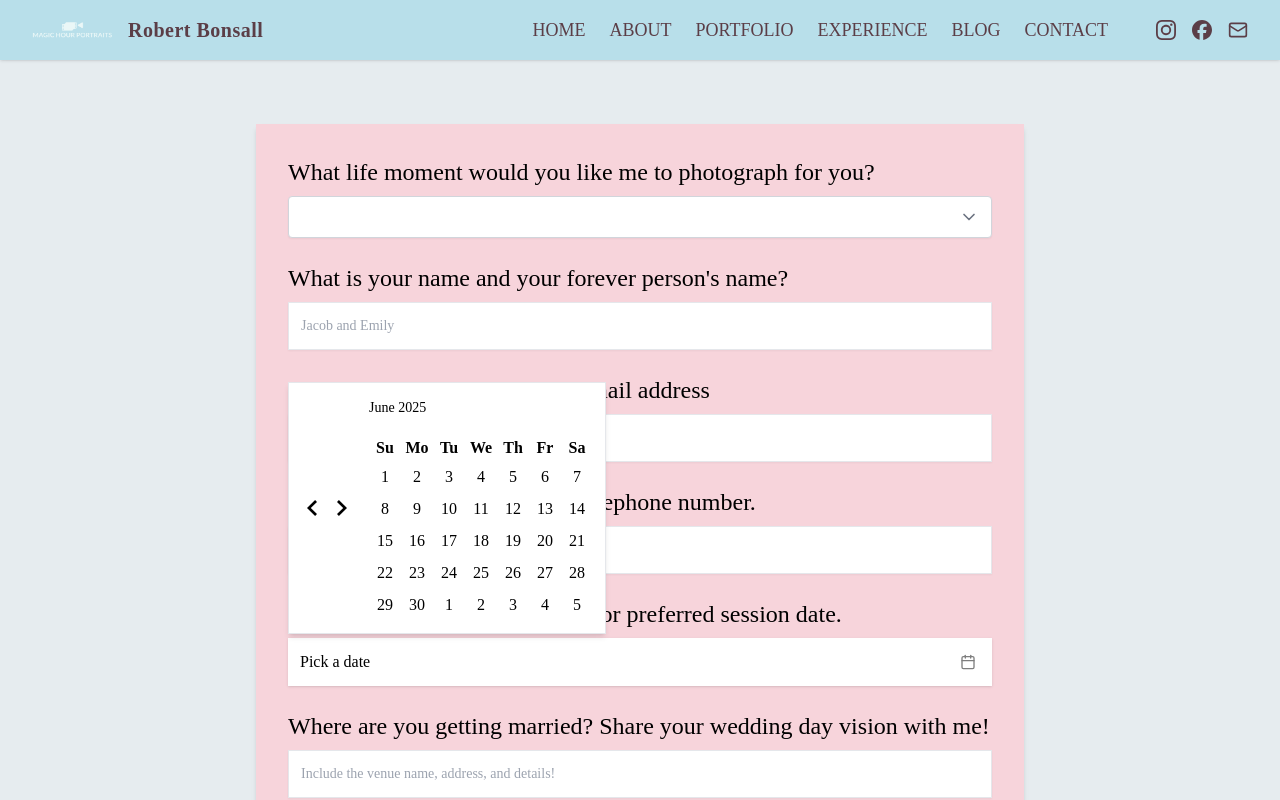
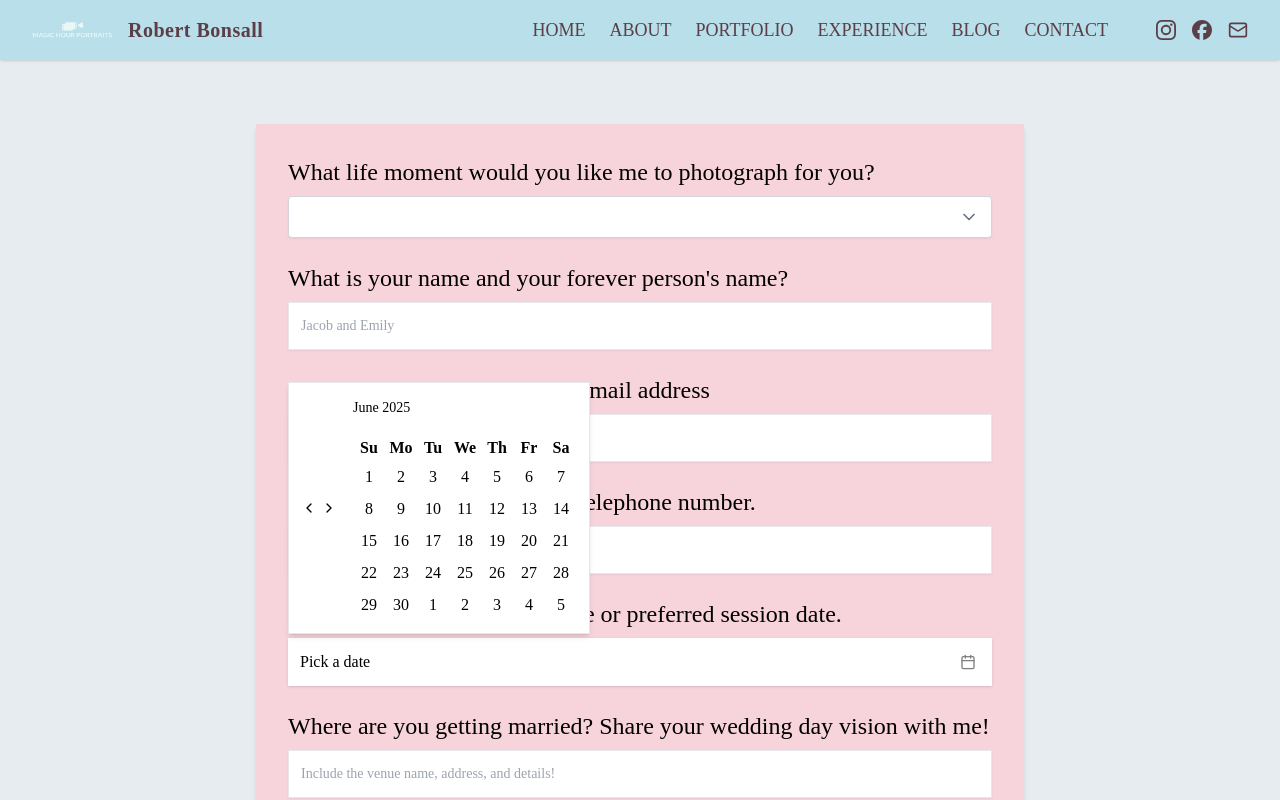
Before and after one commit to ethanbonsall/Magic-Hour-Portraits, a Next.js app in the folder web/: page /contact in a window 1280 px wide. Both pictures are taken after a click on the button "Pick a date". Shown: the top 800 px of the page. Built offline with nearby package versions, Linux system fonts and the light colour scheme.

Commit message:
Security fix

```diff
--- a/web/components/ui/calendar.tsx
+++ b/web/components/ui/calendar.tsx
@@ -59,12 +59,24 @@ function Calendar({
         ...classNames,
       }}
       components={{
-        IconLeft: ({ className, ...props }) => (
-          <ChevronLeft className={cn("h-4 w-4", className)} {...props} />
-        ),
-        IconRight: ({ className, ...props }) => (
-          <ChevronRight className={cn("h-4 w-4", className)} {...props} />
-        ),
+        Chevron: ({
+          orientation,
+          className,
+          ...props
+        }: {
+          orientation?: "left" | "right" | "up" | "down";
+          className?: string;
+          size?: number;
+          disabled?: boolean;
+        }) => {
+          const Icon =
+            orientation === "left" || orientation === "up"
+              ? ChevronLeft
+              : ChevronRight;
+          return (
+            <Icon className={cn("h-4 w-4", className)} {...props} />
+          );
+        },
       }}
       {...props}
     />
```
